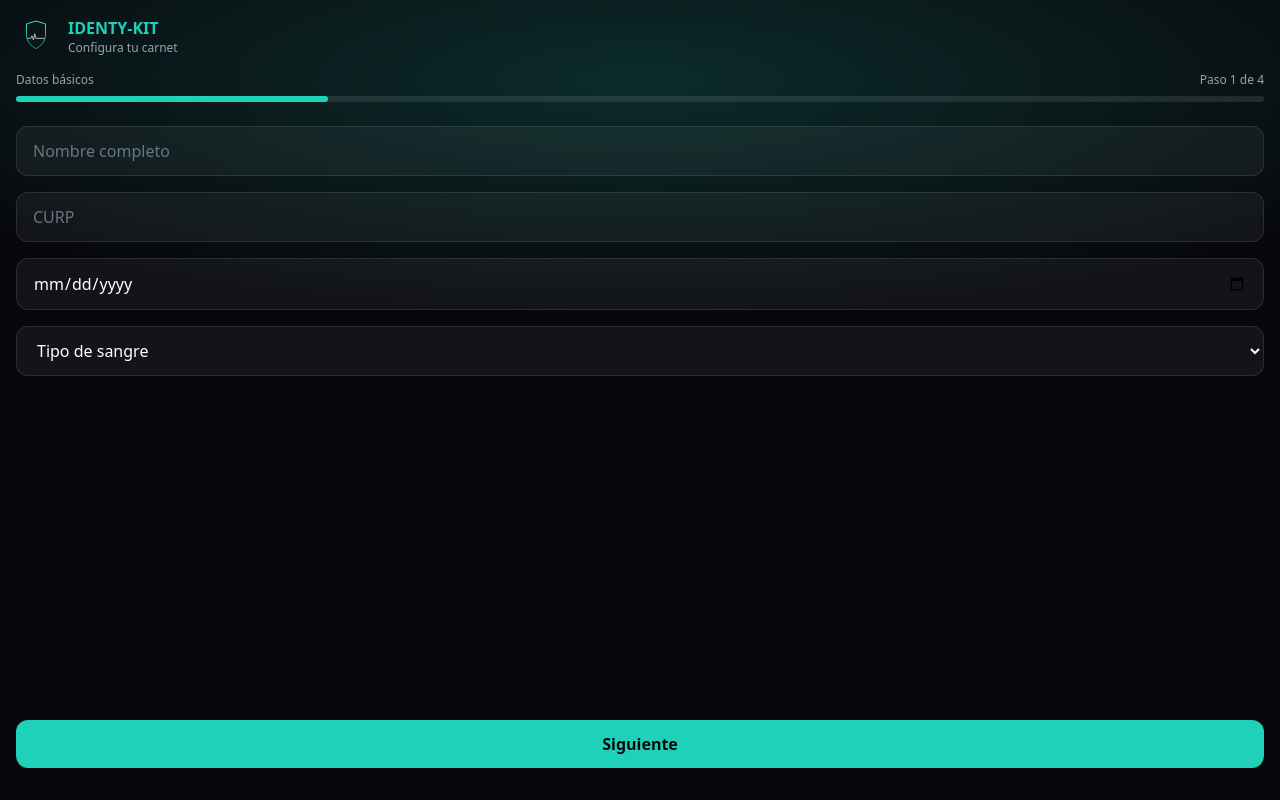
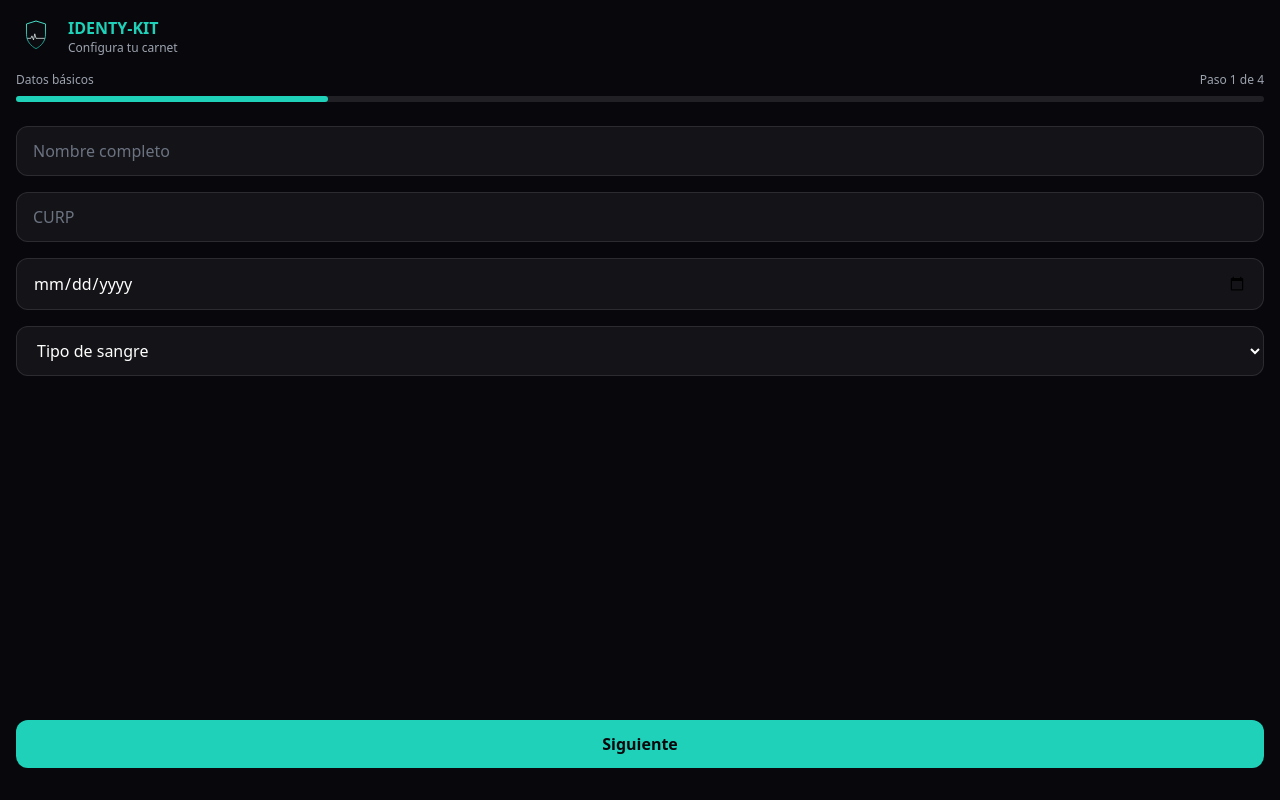
Before and after one commit to turbillon50/rivones, a Next.js app in the folder identykit/: page /onboarding in a window 1280 px wide. Built offline with nearby package versions, Linux system fonts and the light colour scheme.

Commit message:
fix: globals css clean

```diff
--- a/identykit/app/globals.css
+++ b/identykit/app/globals.css
@@ -4,17 +4,15 @@
 
 :root {
   --bg: #08080c;
+  --bg-light: #f0f4ff;
   --accent: #1FD1B8;
-  --accent-dark: #149D90;
-  --glass-bg: rgba(255, 255, 255, 0.06);
-  --glass-border: rgba(255, 255, 255, 0.12);
+  --navy: #0D47A1;
+  --navy-dark: #0a3880;
+  --glass-bg: rgba(255,255,255,0.06);
+  --glass-border: rgba(255,255,255,0.12);
 }
 
-html, body {
-  background-color: var(--bg);
-  color: #eaeaea;
-  min-height: 100vh;
-}
+html, body { margin: 0; padding: 0; font-family: system-ui, -apple-system, sans-serif; }
 
 .glass {
   backdrop-filter: blur(16px) saturate(140%);
@@ -24,24 +22,11 @@ html, body {
   border-radius: 1rem;
 }
 
-.halo {
-  position: fixed;
-  top: -20%;
-  left: 50%;
-  transform: translateX(-50%);
-  width: 140vw;
-  height: 60vh;
-  background: radial-gradient(ellipse at center, rgba(31,209,184,0.18) 0%, rgba(31,209,184,0) 70%);
-  pointer-events: none;
-  z-index: 0;
+.card-light {
+  background: #ffffff;
+  border: 1px solid #e5e7eb;
+  border-radius: 16px;
+  box-shadow: 0 1px 4px rgba(0,0,0,0.06);
 }
 
-@keyframes v-pulse {
-  0%, 100% { opacity: 0.7; }
-  50% { opacity: 1; }
-}
-.v-pulse { animation: v-pulse 2.4s ease-in-out infinite; }
-
-::-webkit-scrollbar { width: 6px; }
-::-webkit-scrollbar-track { background: transparent; }
-::-webkit-scrollbar-thumb { background: var(--accent-dark); border-radius: 3px; }
+* { box-sizing: border-box; }
```
